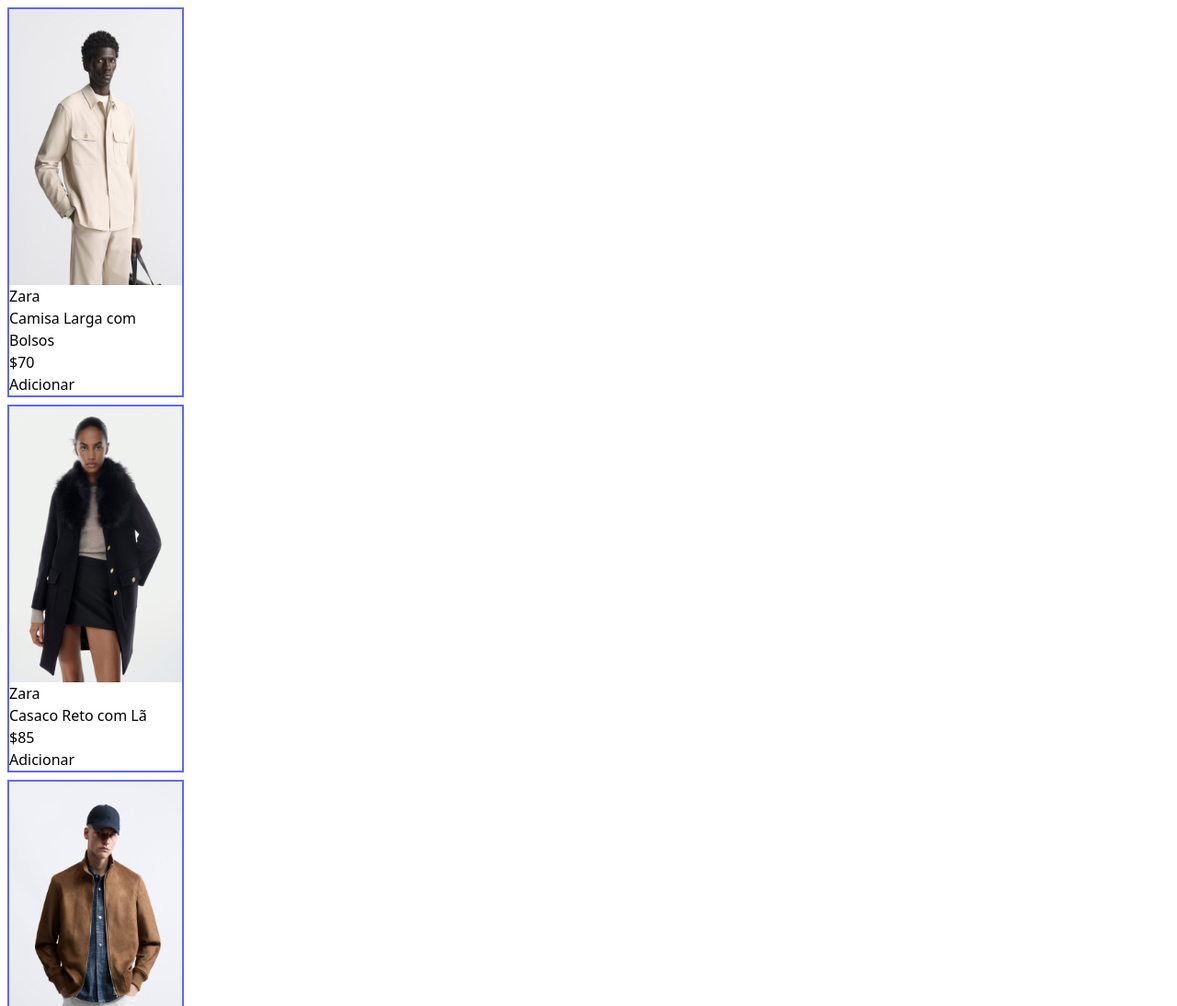
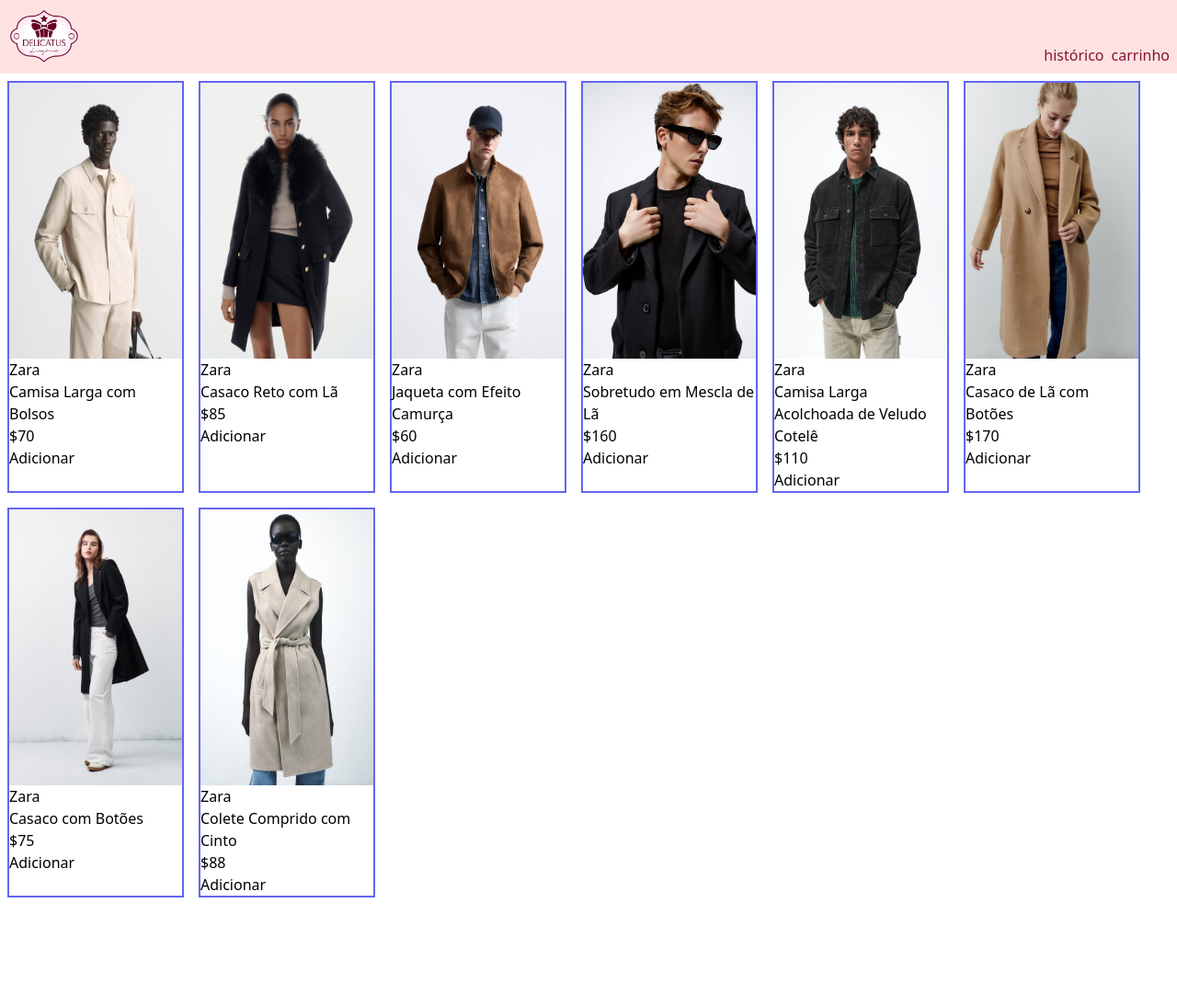
Before and after one commit to JulianaAigueira/site_ecommerce, a website built with Vite: page index.html in a window 1280 px wide. Shown: the top 1094 px of the page at 92% size. After the commit the page ends 984 px from the top, so only its background shows below. Built offline with nearby package versions, Linux system fonts and the light colour scheme.

Commit message:
Update index.html
utilizei uma divi para os buttons e  utilizei o tailwindcss para ajeitar o estilo e posições

```diff
--- a/index.html
+++ b/index.html
@@ -7,9 +7,17 @@
   <link rel="stylesheet" href="./style.css">
 </head>
 <body>
-  <header></header>
+  <header class="flex bg-red-100 p-2 justify-between">
+    <img class="h-16" src="./assets/logo/logo01.png" alt="Logo do Magazine Delicatus">
+
+    <div class="text-rose-900 flex gap-2 items-end">
+      <button>histórico</button>
+      <button>carrinho</button>
+    </div>
+
+  </header>
   <main>
-    <section id="container-produto"></section>
+    <section id="container-produto" class="flex flex-wrap"></section>
   </main>
   <script src="main.js"></script>
 </body>
```
